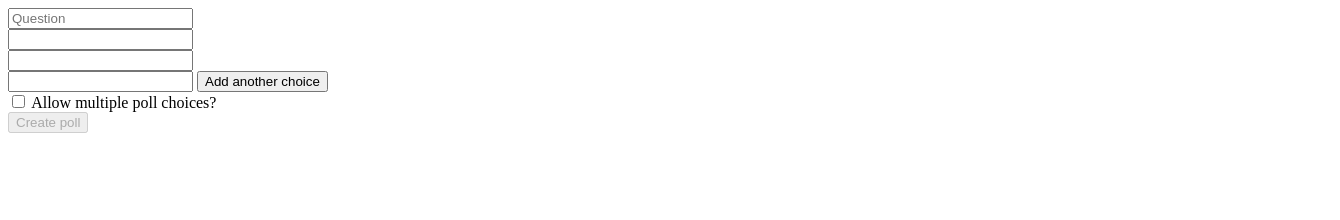
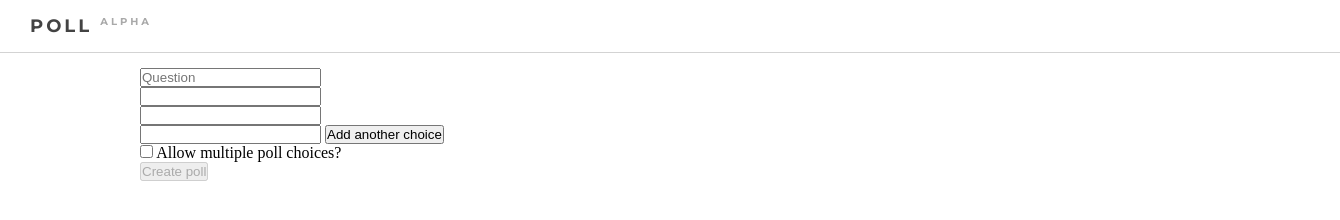
Before and after one commit to AlexArchive/Poll, a plain HTML site: page Poll/Index.html in a window 1280 px wide. Shown: the whole page, 1340 px wide, since content can reach past the window. Drawn offline with nearby package versions, Linux system fonts and the light colour scheme; some packages are replaced by stand-ins of ours.

Commit message:
Added header.

```diff
--- a/Poll/Index.html
+++ b/Poll/Index.html
@@ -3,10 +3,19 @@
 <head>
     <meta charset="UTF-8">
     <title>Poll</title>
+    <link rel="stylesheet" href="main.css" media="all" />
+    <link href='http://fonts.googleapis.com/css?family=Montserrat:400,700' rel='stylesheet' type='text/css'>
 </head>
 <body ng-app="Poll">
 
-    <div ng-view></div>
+    <header class="header">
+        <h1 class="header__title">
+            Poll
+            <span class="header__label">Alpha</span>
+        </h1>
+    </header>
+
+    <div class="content-container"ng-view></div>
 
     <script src="//ajax.googleapis.com/ajax/libs/angularjs/1.3.5/angular.min.js"></script>
     <script src="//ajax.googleapis.com/ajax/libs/angularjs/1.3.5/angular-route.min.js"></script>
--- /dev/null
+++ b/Poll/main.scss
@@ -0,0 +1,31 @@
+* {
+    margin: 0;
+    padding: 0;
+}
+
+.header {
+    width: 100%;
+    border-bottom: 1px solid lightgray;
+    padding: 15px 30px;
+    margin-bottom: 15px;
+
+    &__title {
+        font-family: 'Montserrat', sans-serif;
+        text-transform: uppercase;
+        font-size: 18px;
+        font-weight: 600;
+        letter-spacing: 3px;
+        color: #434343;
+    }
+
+    &__label {
+        font-size: 10px;
+        vertical-align:top;
+        color: darkgray;
+    }
+}
+
+.content-container {
+    max-width: 1000px;
+    margin: auto;
+}
```
Also changed, not shown: Poll/main.css (added), Poll/main.min.css (added), 2 other files.
